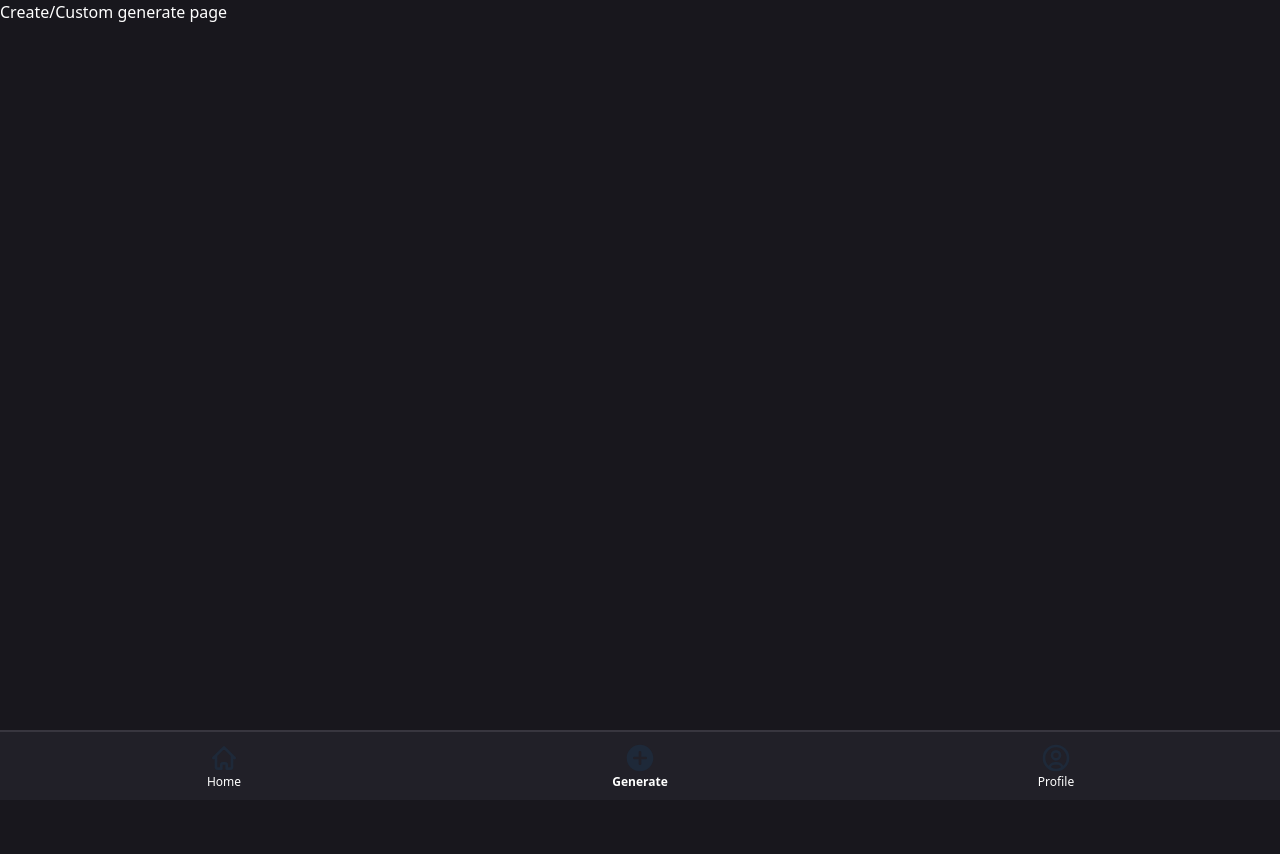
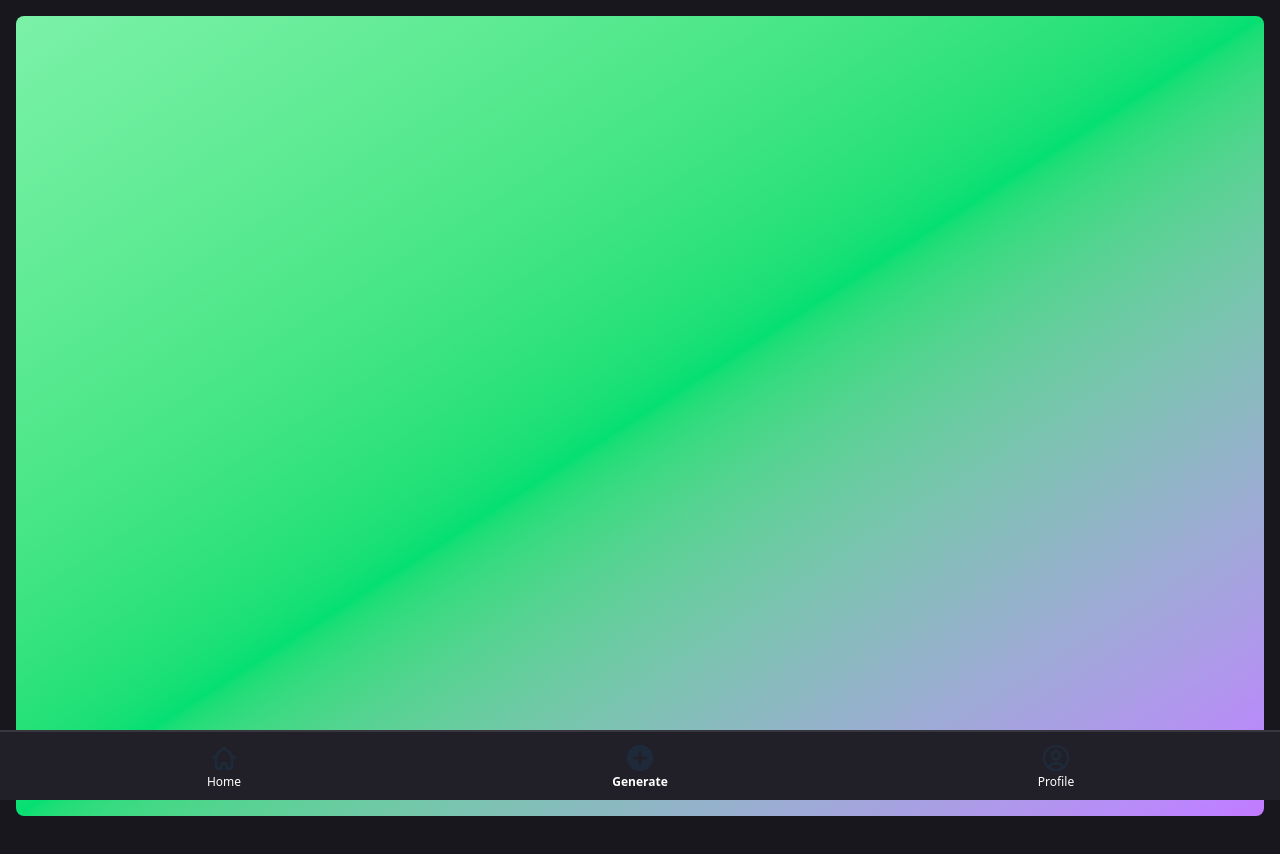
Before and after one commit to OhHiThere101/revision-app-test-2, a Next.js app: page /generate in a window 1280 px wide. Shown: the top 854 px of the page. Before the commit the page ends 800 px from the top, so only its background shows below. Built offline with nearby package versions, Linux system fonts and the light colour scheme.

Commit message:
still tryna make /generate

```diff
--- a/src/app/generate/page.tsx
+++ b/src/app/generate/page.tsx
@@ -4,16 +4,17 @@ import ResponsiveBottomNavbar from "@/components/ResponsiveBottomNavbar";
 const CreatePage = () => {
   return (
 
-    <div className="pb-[45px]">
+    <div className="pb-[70px]">
 
-      <h1>Create/Custom generate page</h1>
+      <div className="min-h-screen max-h-screen bg-gradient-to-br from-green-300 via-green-400 to-purple-400 flex flex-col items-center rounded-lg m-4">
 
-      <ResponsiveBottomNavbar />
+      </div>
+
+
+    <ResponsiveBottomNavbar />
 
     </div>
-
   );
-}
-
+};
 
 export default CreatePage;
```
